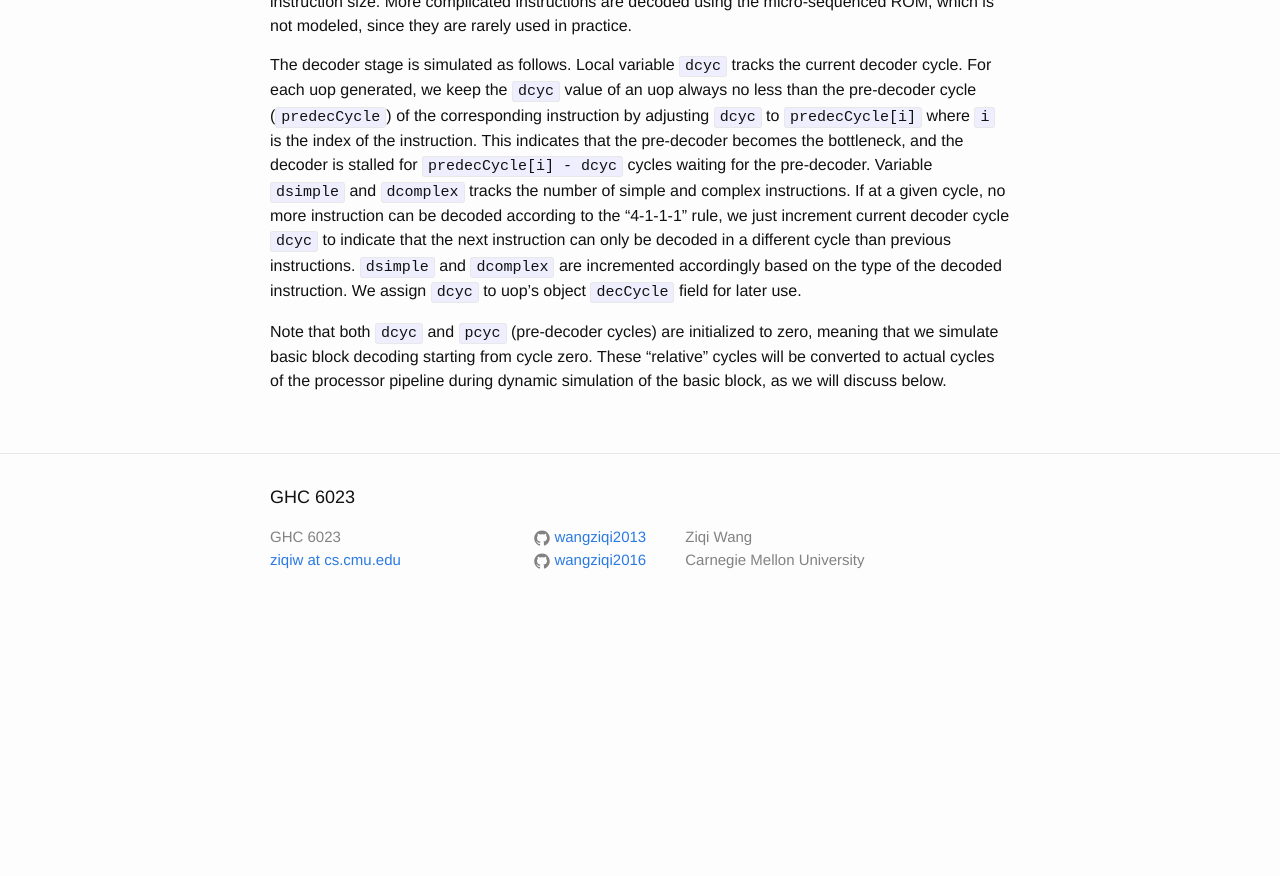
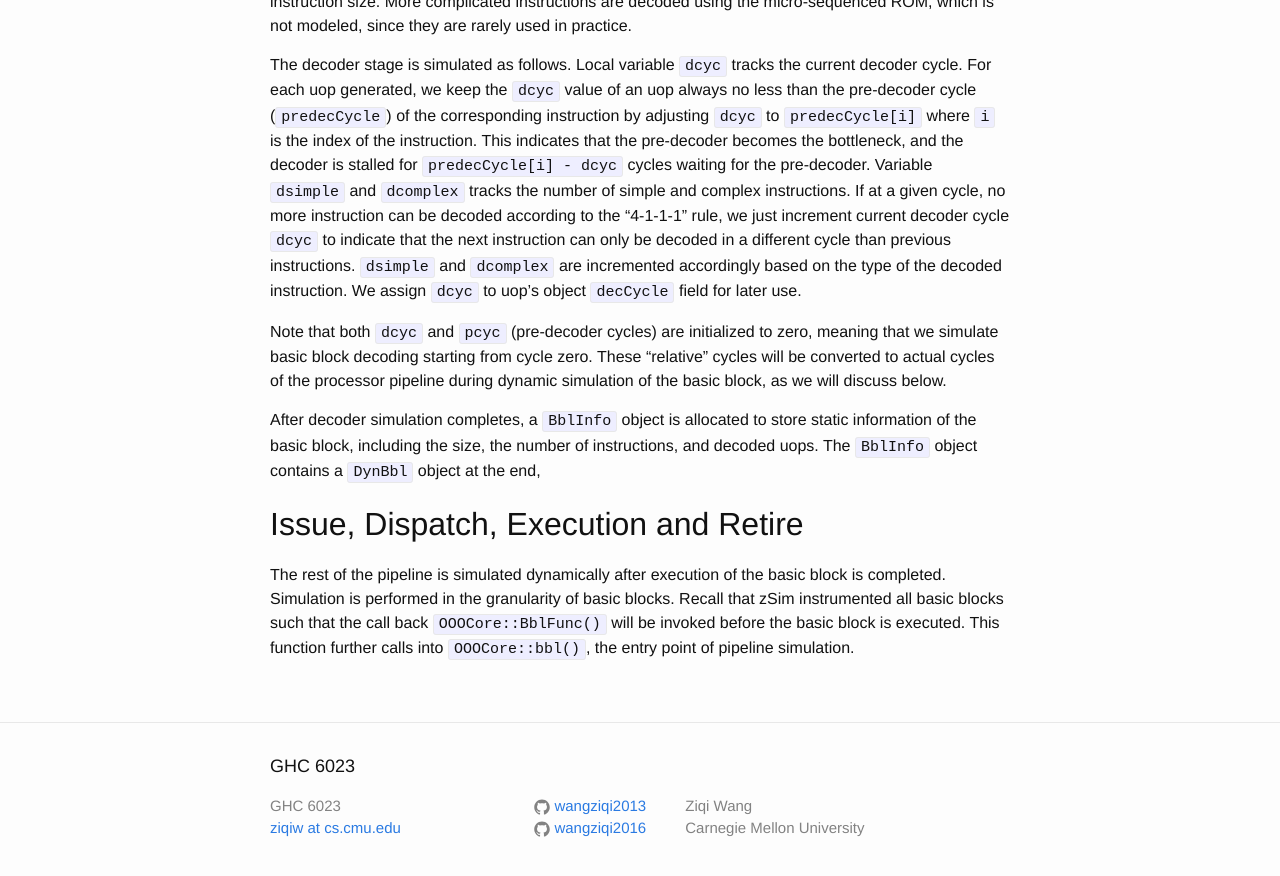
Before and after one commit to wangziqi2013/wangziqi2013.github.io, a Jekyll site: the page built from _posts/2019-12-31-zsim-microarch.markdown, in a window 1280 px wide and 900 px high, scrolled down 9775 px. Shown: the top 876 px of the window. Built offline with Jekyll 4.4.1, drawn with Linux system fonts in a browser that asks for light colours; before the commit the page ends 10406 px from its top, so only the background shows below that.

Commit message:
Adding ppl sim

```diff
--- a/_posts/2019-12-31-zsim-microarch.markdown
+++ b/_posts/2019-12-31-zsim-microarch.markdown
@@ -355,3 +355,14 @@ for later use.
 Note that both `dcyc` and `pcyc` (pre-decoder cycles) are initialized to zero, meaning that we simulate basic block decoding
 starting from cycle zero. These "relative" cycles will be converted to actual cycles of the processor pipeline during dynamic
 simulation of the basic block, as we will discuss below.
+
+After decoder simulation completes, a `BblInfo` object is allocated to store static information of the basic block,
+including the size, the number of instructions, and decoded uops. The `BblInfo` object contains a `DynBbl` object
+at the end,
+
+## Issue, Dispatch, Execution and Retire
+
+The rest of the pipeline is simulated dynamically after execution of the basic block is completed. Simulation is performed
+in the granularity of basic blocks. Recall that zSim instrumented all basic blocks such that the call back `OOOCore::BblFunc()`
+will be invoked before the basic block is executed. This function further calls into `OOOCore::bbl()`, the entry point of
+pipeline simulation.
```
